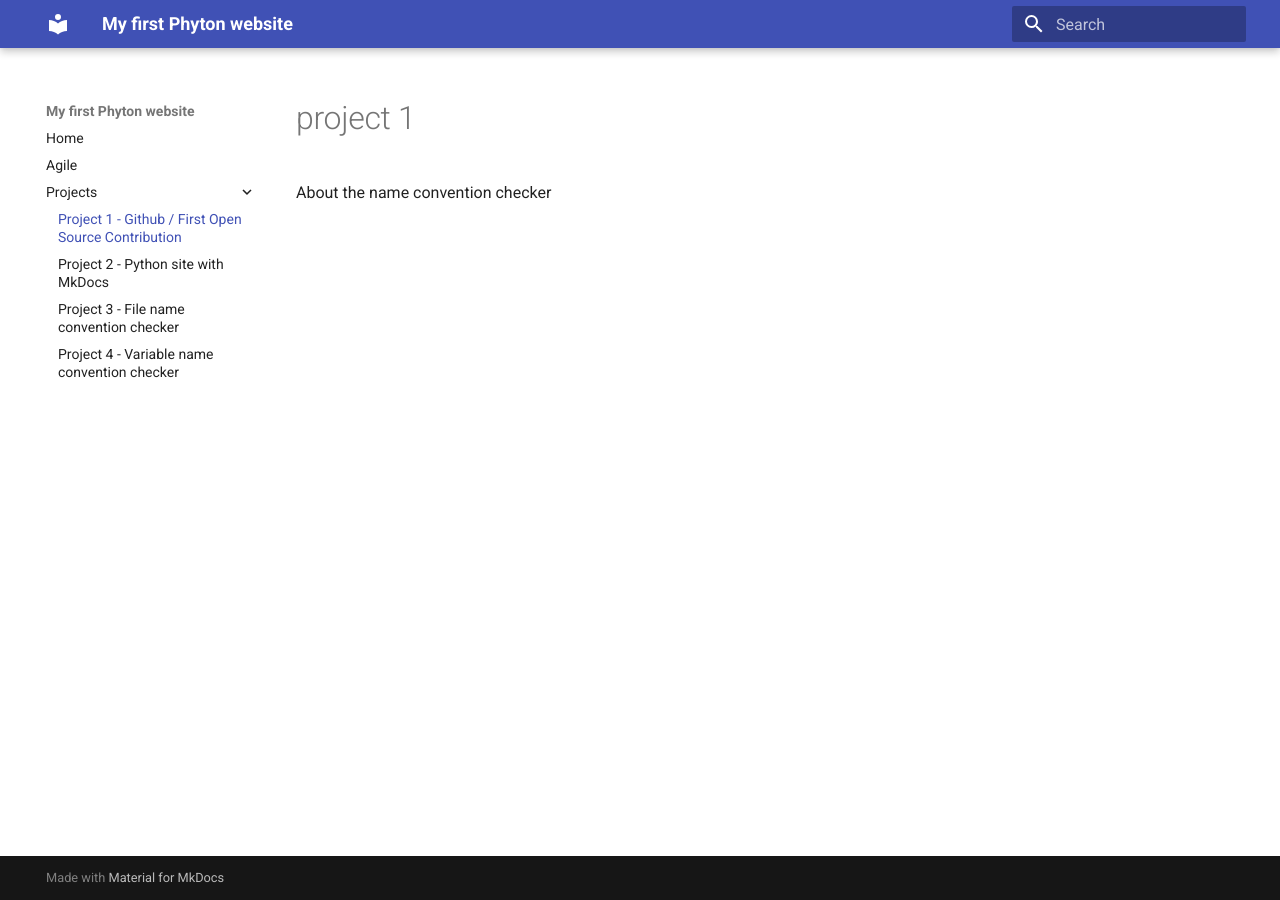
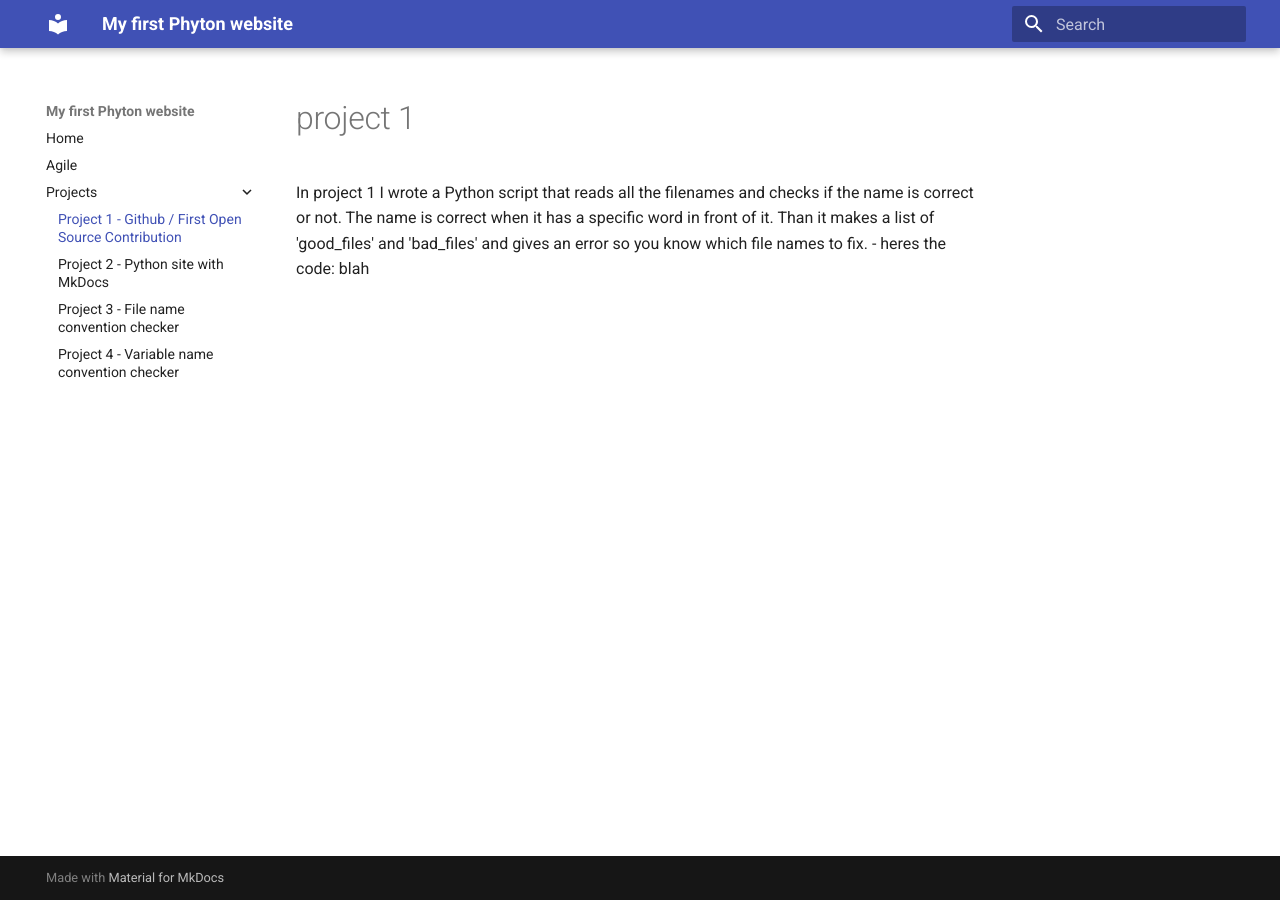
Before and after one commit to milagro2/pythonsite, an MkDocs documentation site: the page built from docs/project1.md, in a window 1280 px wide. Built offline with MkDocs 1.6.1 and Material for MkDocs 9.7.7, drawn with Linux system fonts in a browser that asks for light colours.

Commit message:
Update project1.md

```diff
--- a/docs/project1.md
+++ b/docs/project1.md
@@ -1,2 +1,3 @@
 #project 1
-About the name convention checker
+In project 1 I wrote a Python script that reads all the filenames and checks if the name is correct or not. The name is correct when it has a specific word in front of it. Than it makes a list of 'good_files' and 'bad_files' and gives an error so you know which file names to fix.
+  - heres the code: blah
```
